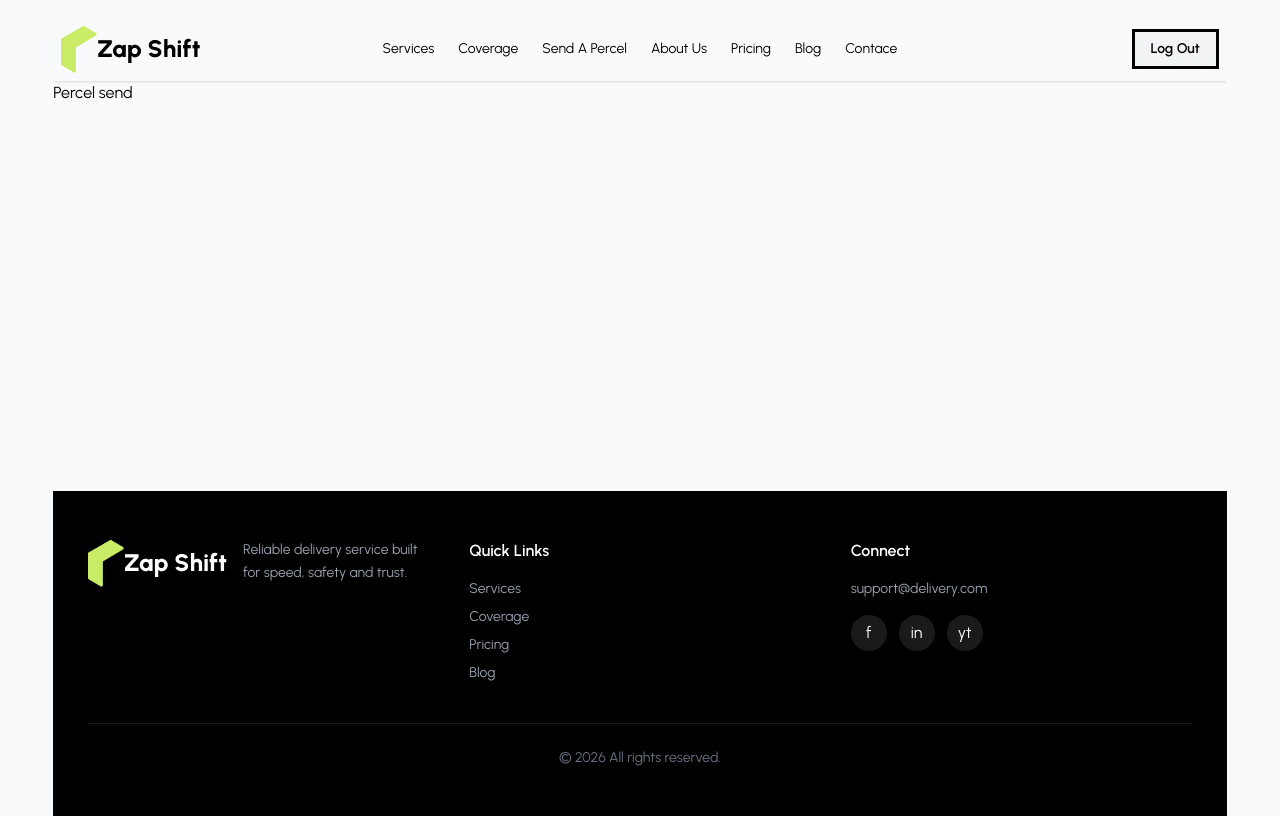
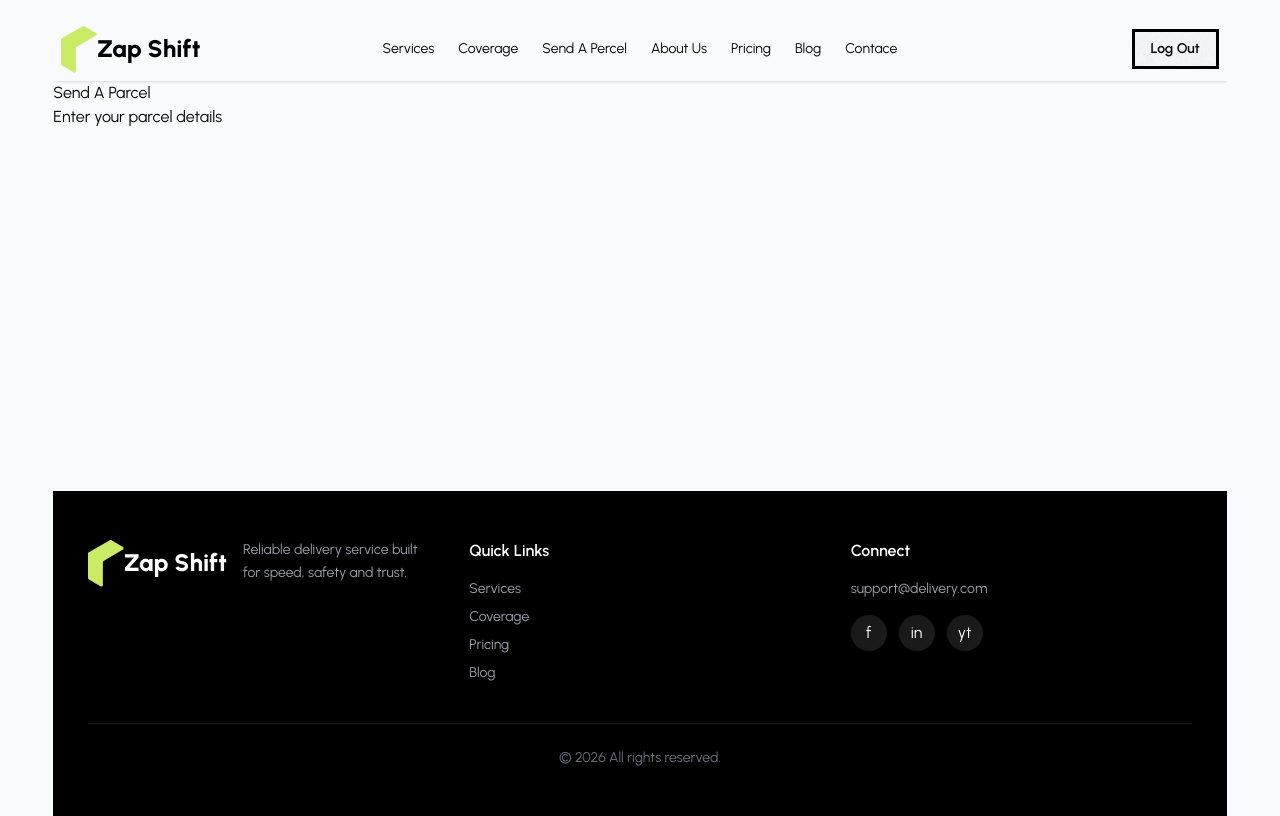
Before and after one commit to asik247/zap-shift-client-site, a React (Vite) app: page /percelSend in a window 1280 px wide. Built offline with nearby package versions, Linux system fonts and the light colour scheme; no server answers; sample sign-in values are in the browser's storage.

Commit message:
update sendAPercel

```diff
--- a/src/Pages/PercelSend/SendAPercel.jsx
+++ b/src/Pages/PercelSend/SendAPercel.jsx
@@ -1,9 +1,12 @@
 import React from 'react';
-
 const SendAPercel = () => {
     return (
         <div>
-            <p>Percel send</p>
+            {/* Title */}
+            <div>
+                <h2>Send A Parcel</h2>
+                <p>Enter your parcel details</p>
+            </div>
         </div>
     );
 };
```
